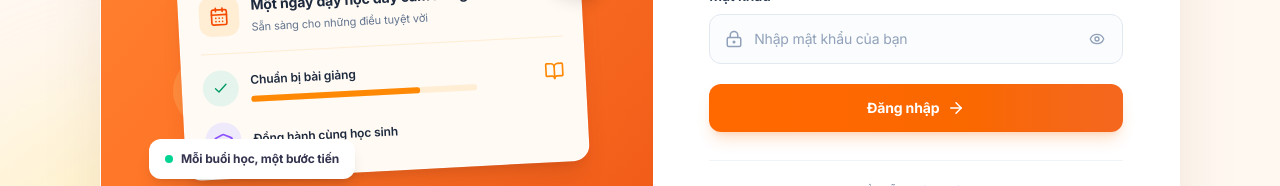
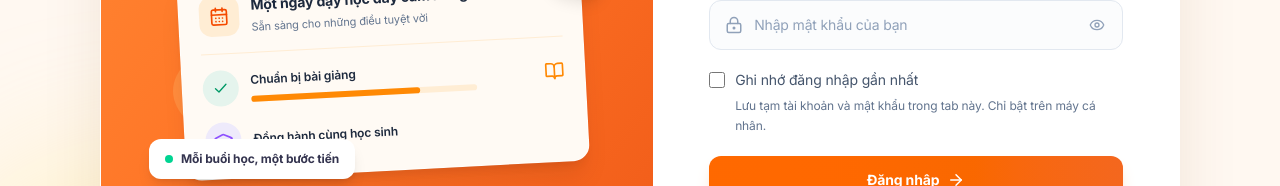
Before and after one commit to lannhinhi125-lanhi/hethongvuihocsyn, a React (Vite) app: page / in a window 1280 px wide. Shown: the part 493-679 px from the top of the page. Built offline with nearby package versions, Linux system fonts and the light colour scheme; no server answers.

Commit message:
cập nhật phần đăng nhập

```diff
--- a/src/views/LoginView.tsx
+++ b/src/views/LoginView.tsx
@@ -3,11 +3,32 @@ import { ArrowRight, BookOpen, CalendarDays, Check, GraduationCap, LoaderCircle,
 import { PasswordRevealButton } from '../components/PasswordRevealButton';
 import { loginAccount, useAccountSession } from '../lib/accountSession';
 
+const RECENT_LOGIN_KEY = 'vuihoc_recent_login';
+function readRecentLogin(): { username: string; password: string } | null {
+  try {
+    const raw = sessionStorage.getItem(RECENT_LOGIN_KEY);
+    if (!raw) return null;
+    const value = JSON.parse(raw);
+    if (typeof value?.username === 'string' && typeof value?.password === 'string') return value;
+    sessionStorage.removeItem(RECENT_LOGIN_KEY);
+  } catch { /* Storage may be unavailable; login still works. */ }
+  return null;
+}
+function saveRecentLogin(value: { username: string; password: string } | null): boolean {
+  try {
+    if (value) sessionStorage.setItem(RECENT_LOGIN_KEY, JSON.stringify(value));
+    else sessionStorage.removeItem(RECENT_LOGIN_KEY);
+    return true;
+  } catch { return false; }
+}
 export const LoginView: React.FC<{ onLogin: (userId: string) => void }> = ({ onLogin }) => {
   const session = useAccountSession();
   const [passwordVisible, setPasswordVisible] = useState(false);
-  const [username, setUsername] = useState('');
-  const [password, setPassword] = useState('');
+  const [recentLogin] = useState(readRecentLogin);
+  const [rememberLogin, setRememberLogin] = useState(Boolean(recentLogin));
+  const [rememberError, setRememberError] = useState('');
+  const [username, setUsername] = useState(recentLogin?.username ?? '');
+  const [password, setPassword] = useState(recentLogin?.password ?? '');
   const [error, setError] = useState('');
   const [busy, setBusy] = useState(false);
   const loginError = error || session.error;
@@ -69,6 +90,7 @@ export const LoginView: React.FC<{ onLogin: (userId: string) => void }> = ({ onL
               setError('');
               try {
                 await loginAccount(username, password);
+                saveRecentLogin(rememberLogin ? { username, password } : null);
                 setPassword('');
                 onLogin('');
               } catch (err) {
@@ -81,16 +103,30 @@ export const LoginView: React.FC<{ onLogin: (userId: string) => void }> = ({ onL
                 <label htmlFor="login-username" className="mb-2 block text-sm font-semibold text-slate-700">Tên đăng nhập</label>
                 <div className="relative">
                   <UserRound aria-hidden="true" className="pointer-events-none absolute left-4 top-1/2 h-[18px] w-[18px] -translate-y-1/2 text-slate-400" />
-                  <input id="login-username" autoComplete="username" autoCapitalize="none" spellCheck={false} required value={username} onChange={e => setUsername(e.target.value)} placeholder="Nhập tên đăng nhập" aria-invalid={loginError ? true : undefined} aria-describedby={loginError ? 'login-error' : undefined} className="block w-full rounded-xl border border-slate-200 bg-slate-50/60 py-3.5 pl-11 pr-4 text-sm text-slate-800 outline-none transition placeholder:text-slate-400 hover:border-orange-200 focus:border-orange-400 focus:bg-white focus:ring-4 focus:ring-orange-100" />
+                  <input id="login-username" name="username" autoComplete="username" autoCapitalize="none" spellCheck={false} required value={username} onChange={e => setUsername(e.target.value)} placeholder="Nhập tên đăng nhập" aria-invalid={loginError ? true : undefined} aria-describedby={loginError ? 'login-error' : undefined} className="block w-full rounded-xl border border-slate-200 bg-slate-50/60 py-3.5 pl-11 pr-4 text-sm text-slate-800 outline-none transition placeholder:text-slate-400 hover:border-orange-200 focus:border-orange-400 focus:bg-white focus:ring-4 focus:ring-orange-100" />
                 </div>
               </div>
               <div>
                 <label htmlFor="login-password" className="mb-2 block text-sm font-semibold text-slate-700">Mật khẩu</label>
                 <div className="relative">
                   <LockKeyhole aria-hidden="true" className="pointer-events-none absolute left-4 top-1/2 h-[18px] w-[18px] -translate-y-1/2 text-slate-400" />
-                  <input id="login-password" type={passwordVisible ? 'text' : 'password'} autoComplete="current-password" required value={password} onChange={e => setPassword(e.target.value)} placeholder="Nhập mật khẩu của bạn" aria-invalid={loginError ? true : undefined} aria-describedby={loginError ? 'login-error' : undefined} className="block w-full rounded-xl border border-slate-200 bg-slate-50/60 py-3.5 pl-11 pr-12 text-sm text-slate-800 outline-none transition placeholder:text-slate-400 hover:border-orange-200 focus:border-orange-400 focus:bg-white focus:ring-4 focus:ring-orange-100" />
+                  <input id="login-password" name="password" type={passwordVisible ? 'text' : 'password'} autoComplete="current-password" required value={password} onChange={e => setPassword(e.target.value)} placeholder="Nhập mật khẩu của bạn" aria-invalid={loginError ? true : undefined} aria-describedby={loginError ? 'login-error' : undefined} className="block w-full rounded-xl border border-slate-200 bg-slate-50/60 py-3.5 pl-11 pr-12 text-sm text-slate-800 outline-none transition placeholder:text-slate-400 hover:border-orange-200 focus:border-orange-400 focus:bg-white focus:ring-4 focus:ring-orange-100" />
                   <PasswordRevealButton visible={passwordVisible} onVisibleChange={setPasswordVisible} className="absolute right-2 top-1/2 -translate-y-1/2 rounded-lg p-2.5 text-slate-400 transition hover:bg-orange-50 hover:text-orange-600 focus-visible:outline-2 focus-visible:outline-orange-500" />
                 </div>
+              </div>
+              <div>
+                <label className="flex cursor-pointer items-center gap-2.5 text-sm text-slate-600">
+                  <input type="checkbox" checked={rememberLogin} disabled={busy} aria-describedby="remember-login-hint" className="h-4 w-4 rounded border-slate-300 accent-orange-600 focus-visible:outline-2 focus-visible:outline-offset-2 focus-visible:outline-orange-500" onChange={e => {
+                    setRememberLogin(e.target.checked);
+                    setRememberError('');
+                    if (!e.target.checked && !saveRecentLogin(null)) {
+                      setRememberError('Không thể xóa thông tin đã nhớ. Vui lòng đóng tab này.');
+                    }
+                  }} />
+                  Ghi nhớ đăng nhập gần nhất
+                </label>
+                <p id="remember-login-hint" className="mt-1.5 pl-[26px] text-xs leading-5 text-slate-500">Lưu tạm tài khoản và mật khẩu trong tab này. Chỉ bật trên máy cá nhân.</p>
+                {rememberError && <p role="alert" className="mt-2 text-xs text-red-600">{rememberError}</p>}
               </div>
               {loginError && <p id="login-error" role="alert" className="rounded-xl border border-red-100 bg-red-50 px-4 py-3 text-sm leading-5 text-red-700">{loginError}</p>}
               <button disabled={busy} type="submit" className="flex w-full items-center justify-center gap-2 rounded-xl bg-gradient-to-r from-orange-500 to-[#f4671e] px-4 py-3.5 text-sm font-bold text-white shadow-lg shadow-orange-500/20 transition hover:brightness-105 hover:shadow-orange-500/30 focus-visible:outline-2 focus-visible:outline-offset-4 focus-visible:outline-orange-500 disabled:cursor-wait disabled:opacity-60">
```
